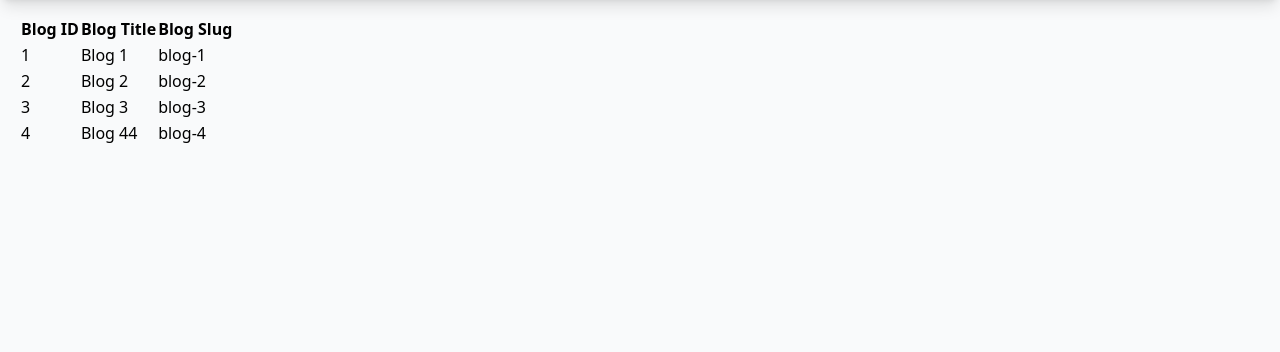
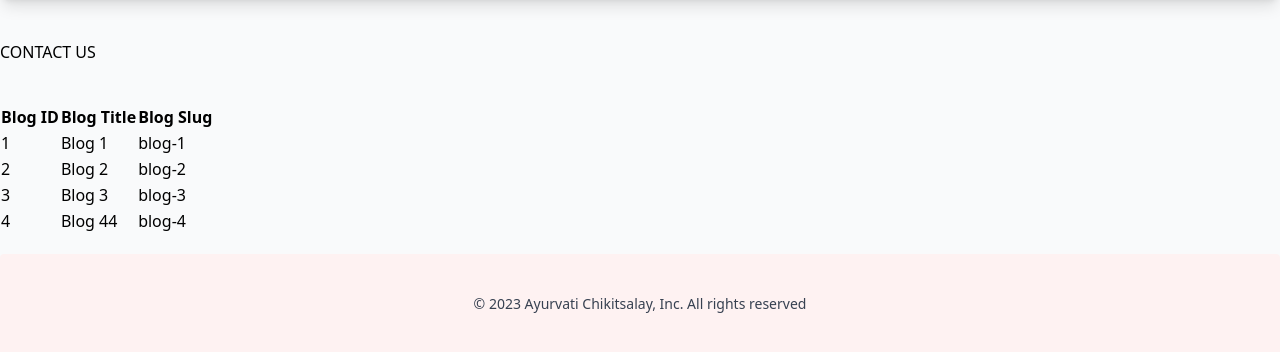
Before and after one commit to ayurvati-chikitsalay/ayurvati_2.0, a plain HTML site: page index.html in a window 1280 px wide. Shown: the part 114-466 px from the top of the page. Drawn offline with Linux system fonts and the light colour scheme.

Commit message:
footer section added

```diff
--- a/index.html
+++ b/index.html
@@ -51,13 +51,11 @@
                 </div>
             </div>
         </div>
+    </div>    <div id="hero" class="container mx-auto">
+        <div class="hidden md:flex flex-row justify-between my-10 gap-5">
+            <div id="contact_us_form" class="col-8">CONTACT US</div>
         </div>
-
-    <div id="hero" class="container mx-5 my-4">
-        <div class="row">
-            <div id="contact_us_form" class="col-8"></div>
-        </div>
-    </div>    <div id="blogs" class="container mx-5">
+    </div>    <div id="blogs" class="container mx-auto">
         <table class="table table-hover table-bordered border-primary">
             <thead class="table-dark">
                 <tr>
@@ -89,7 +87,14 @@
                 </tr>
         </tbody>
         </table>
+    </div>    <footer class="mt-5">
+        <div class="md:container md:mx-auto bg-red-50 rounded-t">
+            <div class="flex flex-row mx-2 py-10 justify-center text-gray-700">
+                <h4 class="text-sm">
+                    &copy; 2023 Ayurvati Chikitsalay, Inc. All rights reserved
+                </h4>
             </div>
-</body>
+        </div>
+    </footer></body>
 
 </html>
```
Also changed, not shown: static/css/tailwind.css. Lines whose indentation alone changed are shown as unchanged.
